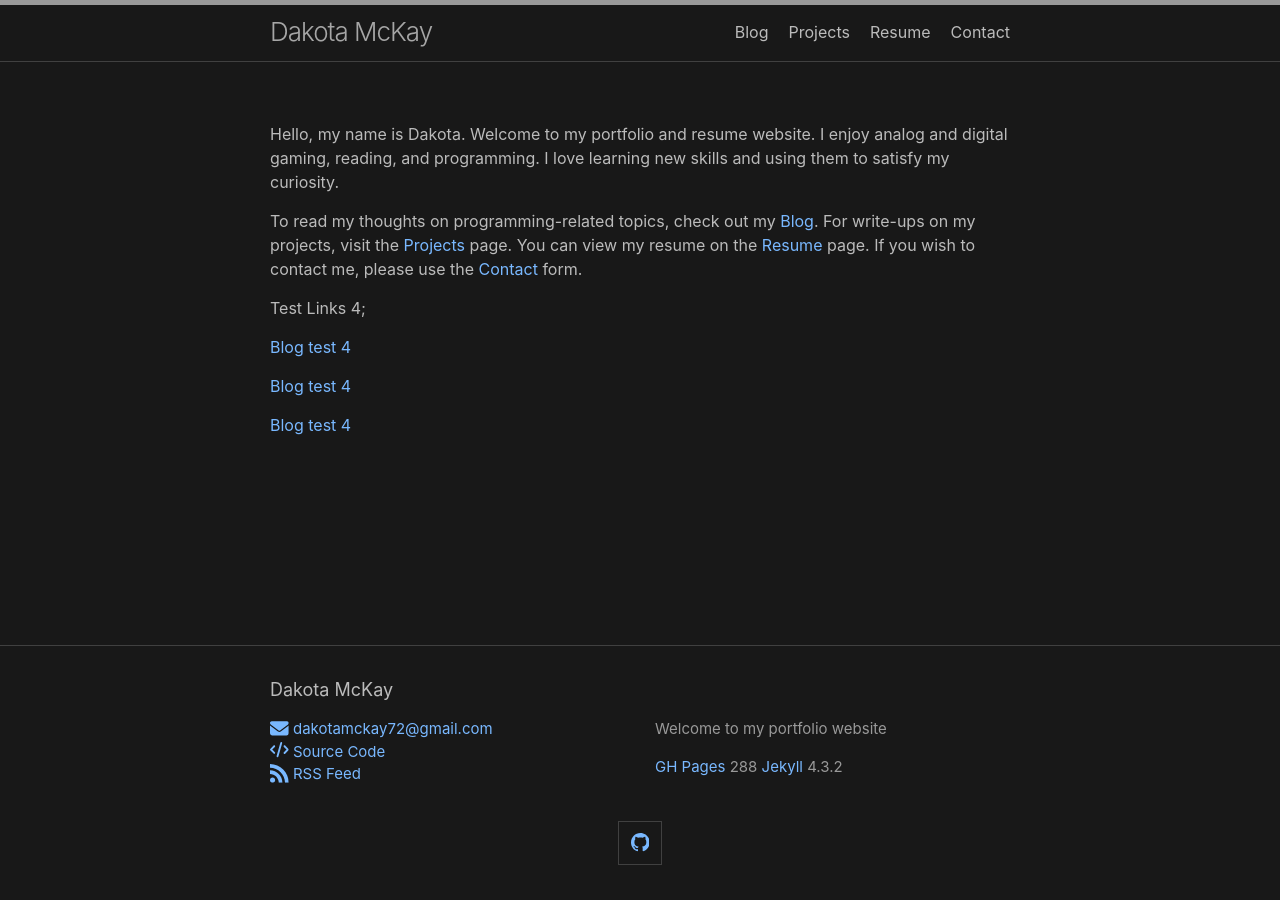
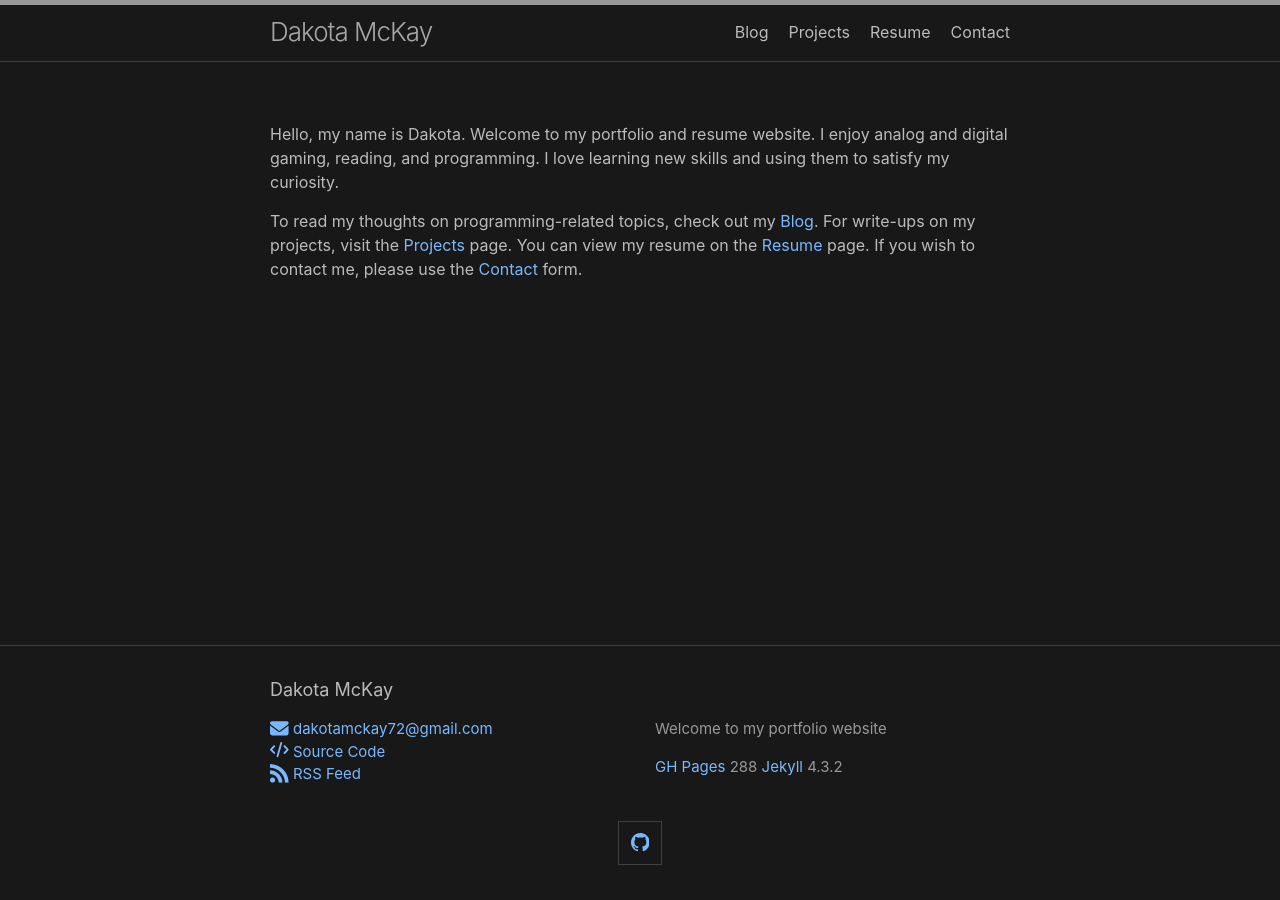
Before and after one commit to moaatt2/moaatt2, a Jekyll site: the page built from docs/index.markdown, in a window 1280 px wide. Built offline with Jekyll 4.4.1, drawn with Linux system fonts in a browser that asks for light colours.

Commit message:
Fixing homepage links.

```diff
--- a/docs/index.markdown
+++ b/docs/index.markdown
@@ -8,12 +8,4 @@ layout: page
 Hello, my name is Dakota. Welcome to my portfolio and resume website. I enjoy analog and digital gaming, reading, and programming. I love learning new skills and using them to satisfy my curiosity.
 
 
-To read my thoughts on programming-related topics, check out my [Blog]({% link pages/blog.md %}). For write-ups on my projects, visit the [Projects]({% link pages/projects.md %}) page. You can view my resume on the [Resume]({% link pages/resume.md %}) page. If you wish to contact me, please use the [Contact]({% link pages/xcontact.md %}) form.
-
-Test Links 4;
-
-[Blog test 4](/blog)
-
-[Blog test 4]({% link pages/blog.md %})
-
-[Blog test 4]({{site.baseurl}}{% link pages/blog.md %})
+To read my thoughts on programming-related topics, check out my [Blog]({{site.baseurl}}{% link pages/blog.md %}). For write-ups on my projects, visit the [Projects]({{site.baseurl}}{% link pages/projects.md %}) page. You can view my resume on the [Resume]({{site.baseurl}}{% link pages/resume.md %}) page. If you wish to contact me, please use the [Contact]({{site.baseurl}}{% link pages/xcontact.md %}) form.
```
